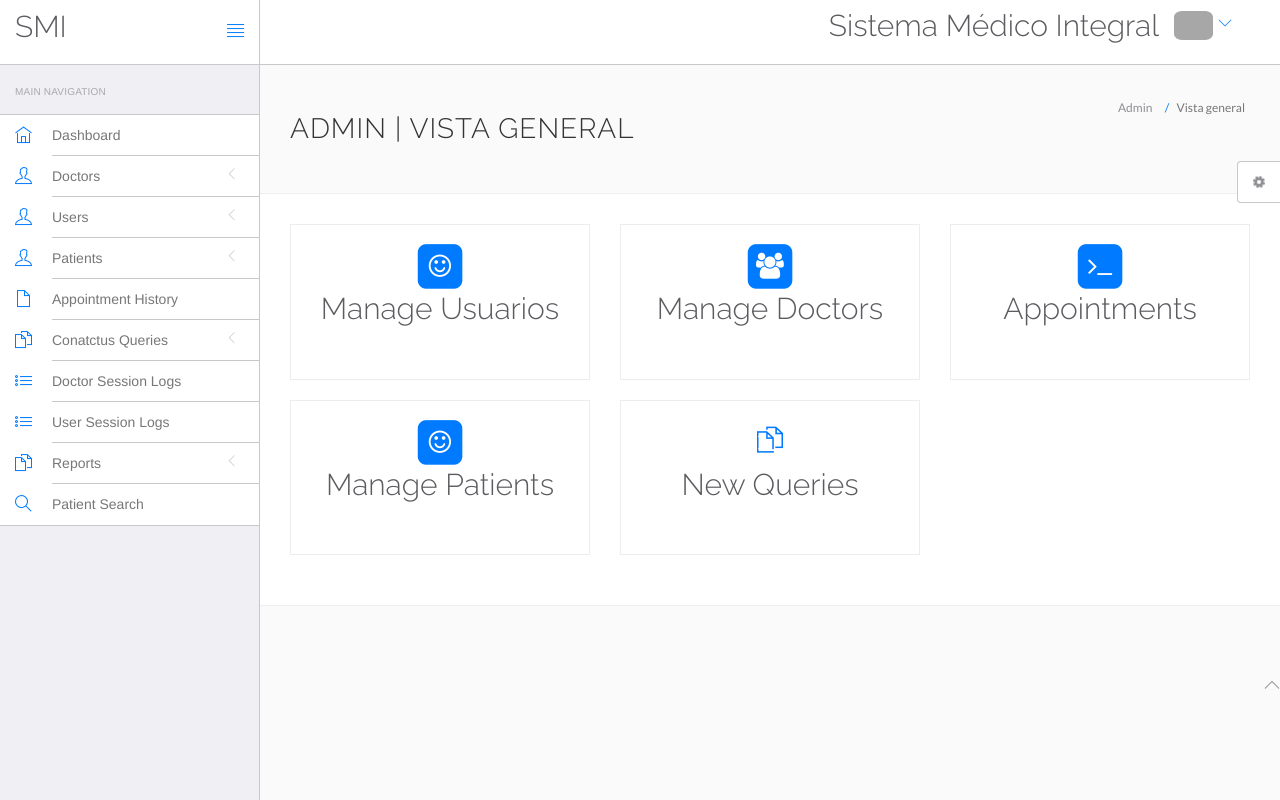
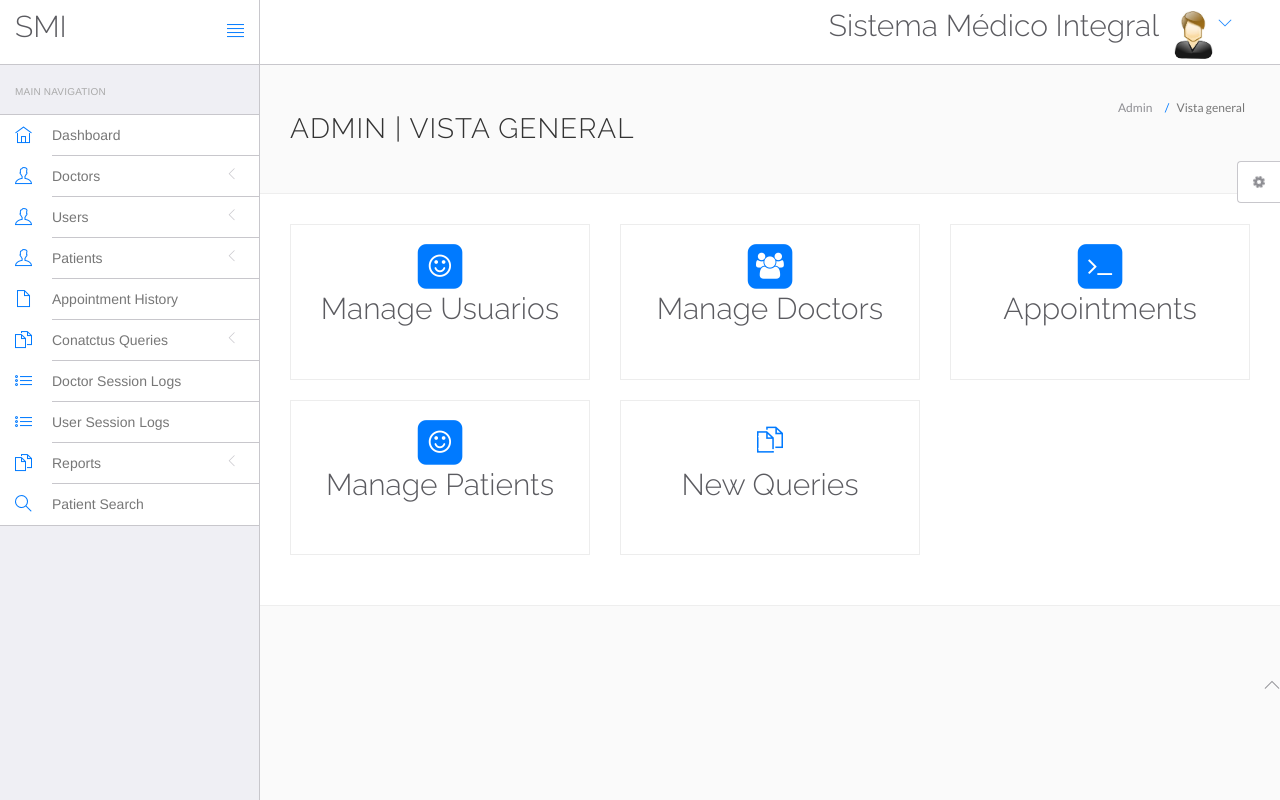
Before and after one commit to proffabianlopez/App5, a PHP site: page /app/views/admin/dashboard.php in a window 1280 px wide. Run offline with PHP 8.4, Linux system fonts and the light colour scheme; grey boxes are pictures that could not be loaded.

Commit message:
se corrigieron rutas de los archivos de front

```diff
--- a/www/app/views/include/header.php
+++ b/www/app/views/include/header.php
@@ -22,7 +22,7 @@
             </li>
             <li class="dropdown current-user">
                 <a href="#" class="dropdown-toggle" data-toggle="dropdown">
-                    <img src="../../../assets/images/images.jpg">
+                    <img src="../../../assets/img/images.jpg">
                     <span class="username">
                         <i class="ti-angle-down"></i></span>
                 </a>
--- a/www/app/views/patient/edit-profile.php
+++ b/www/app/views/patient/edit-profile.php
@@ -6,7 +6,7 @@
 </head>
 <body>
     <div id="app">
-        <?php include('../include/sidebar.php'); ?>
+        <?php include('../include/sidebar_patient.php'); ?>
 
         <div class="app-content">
             <?php include('../include/header.php'); ?>
--- a/www/assets/js/main.js
+++ b/www/assets/js/main.js
@@ -272,7 +272,7 @@ var Main = function() {
 		app.hasClass("app-sidebar-fixed") ? $('#fixed-sidebar').prop('checked', true) : $('#fixed-sidebar').prop('checked', false);
 		app.hasClass("app-sidebar-closed") ? $('#closed-sidebar').prop('checked', true) : $('#closed-sidebar').prop('checked', false);
 		app.hasClass("app-footer-fixed") ? $('#fixed-footer').prop('checked', true) : $('#fixed-footer').prop('checked', false);
-		$('#skin_color').attr("href", "assets/css/themes/" + appSetting.theme + ".css");
+		$('#skin_color').attr("href", "../../../assets/css/themes/" + appSetting.theme + ".css");
 		$('input[name="setting-theme"]').each(function() {
 			$(this).val() == appSetting.theme ? $(this).prop('checked', true) : $(this).prop('checked', false);
 		});
@@ -280,7 +280,7 @@ var Main = function() {
 
 		$('input[name="setting-theme"]').change(function() {
 			var selectedTheme = $(this).val();
-			$('#skin_color').attr("href", "assets/css/themes/" + selectedTheme + ".css");
+			$('#skin_color').attr("href", "../../../assets/css/themes/" + selectedTheme + ".css");
 			switchLogo(selectedTheme);
 			appSetting.theme = selectedTheme;
 			$.cookie("clip-setting", JSON.stringify(appSetting));
@@ -313,7 +313,7 @@ var Main = function() {
 				case "theme-3":
 				case "theme-5":
 				case "theme-6":
-					$(".navbar-brand img").attr("src", "assets/images/logo2.png");
+					$(".navbar-brand img").attr("src", "../../../assets/img/logo2.png");
 					break;
 
 				default:
@@ -327,8 +327,8 @@ var Main = function() {
 			$('#fixed-sidebar').prop('checked', true);
 			$('#closed-sidebar').prop('checked', false);
 			$('#fixed-footer').prop('checked', false);
-			$('#skin_color').attr("href", "assets/css/themes/theme-1.css");
-			$(".navbar-brand img").attr("src", "assets/images/logo.png");
+			$('#skin_color').attr("href", "../../../assets/css/themes/theme-1.css");
+			$(".navbar-brand img").attr("src", "../../../assets/img/logo.png");
 
 		}
 
```
